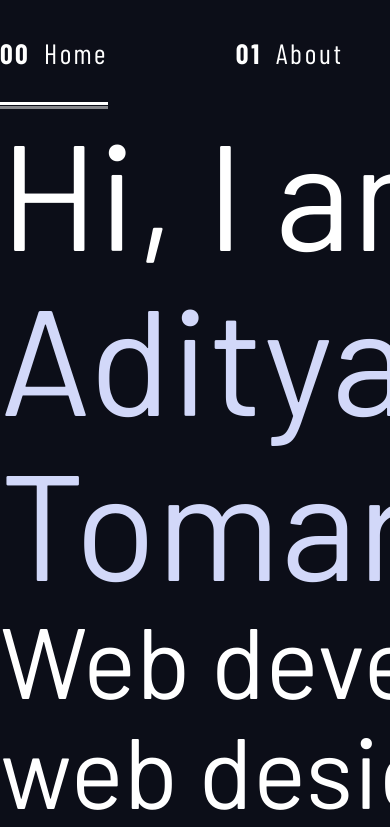
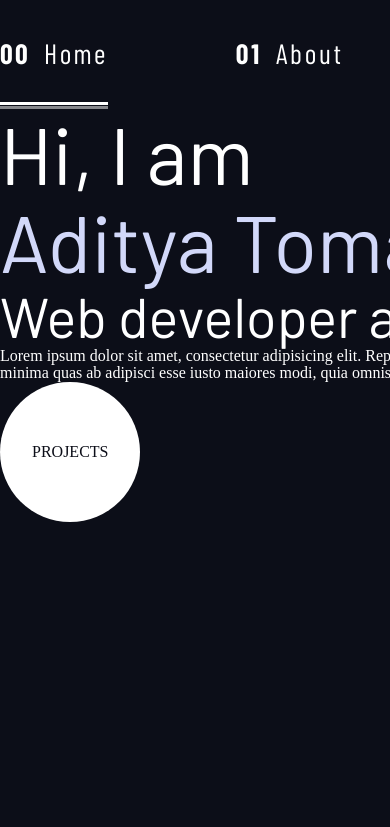
Before and after one commit to Adityatomarr/Portfolio, a React (Vite) app: page / in a window 390 px wide. Shown: the top 827 px of the page. Built offline with nearby package versions, Linux system fonts and the light colour scheme; a web font is replaced by a local one.

Commit message:
add responsive typography

```diff
--- a/src/Home.jsx
+++ b/src/Home.jsx
@@ -8,7 +8,7 @@ export default function Home(){
         <div>
             <div className="grid-container">
                 <div>
-                    <h3 className="ff-sans-normal fs-900">Hi, I am <span className=" text-accent "> Aditya Tomar,</span> </h3>
+                    <h3 className="ff-sans-normal fs-900">Hi, I am <span className=" text-accent d-block "> Aditya Tomar,</span> </h3>
                     <h2 className="ff-sans-normal fs-800">Web developer and web designer</h2>
                     <p className="fs-600">Lorem ipsum dolor sit amet, consectetur adipisicing elit. Repudiandae nihil velit iste consequuntur, veniam repellat ratione cupiditate minima quas ab adipisci esse iusto maiores modi, quia omnis illum eius aliquam.</p>
                 </div>
--- a/src/index.css
+++ b/src/index.css
@@ -1,16 +1,17 @@
 /* custom properties */
-:root{
-  --clr-dark: 230 35% 7% ;
-  --clr-light: 231 77% 90% ;
+:root {
+  /* colors */
+  --clr-dark: 230 35% 7%;
+  --clr-light: 231 77% 90%;
   --clr-white: 0 0% 100%;
 
   /* font-sizes */
-  --fs-900: 9.375rem;
-  --fs-800: 6.25rem;
-  --fs-700: 3.5rem;
-  --fs-600: 2rem;
+  --fs-900: clamp(5rem, 8vw + 1rem, 9.375rem);
+  --fs-800: 3.5rem;
+  --fs-700: 1.5rem;
+  --fs-600: 1rem;
   --fs-500: 1.75rem;
-  --fs-400: 1.125rem;
+  --fs-400: 0.9375rem;
   --fs-300: 1rem;
   --fs-200: 0.875rem;
 
@@ -18,9 +19,27 @@
   --ff-serif: "Bellefair", serif;
   --ff-sans-cond: "Barlow Condensed", sans-serif;
   --ff-sans-normal: "Barlow", sans-serif;
+}
 
+@media (min-width: 35em) {
+  :root {
+      --fs-800: 5rem;
+      --fs-700: 2.5rem;
+      --fs-600: 1.5rem;
+      --fs-400: 1rem;
+  }
+}
 
+@media (min-width: 45em) {
+  :root {
+      /* font-sizes */
+      --fs-800: 6.25rem;
+      --fs-700: 3.5rem;
+      --fs-600: 2rem;
+      --fs-400: 1.125rem;
+  }
 }
+
 /* reset */
 *, *::after, *::before{
   box-sizing: border-box;
@@ -73,6 +92,10 @@ input,button, textarea, select{
 .grid{
   display: grid;
   gap:var(--gap,1rem)
+}
+
+.d-block{
+  display: block;
 }
 .container{
   padding-inline: 2em;
```
